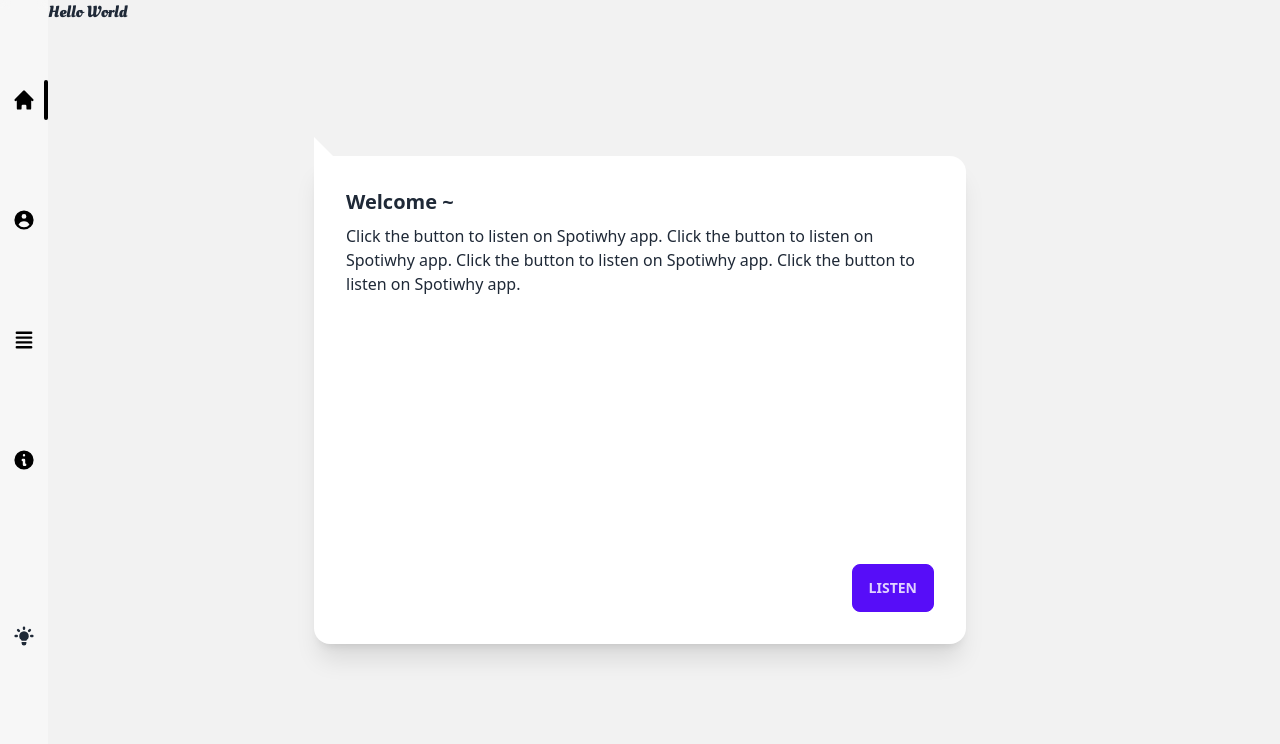
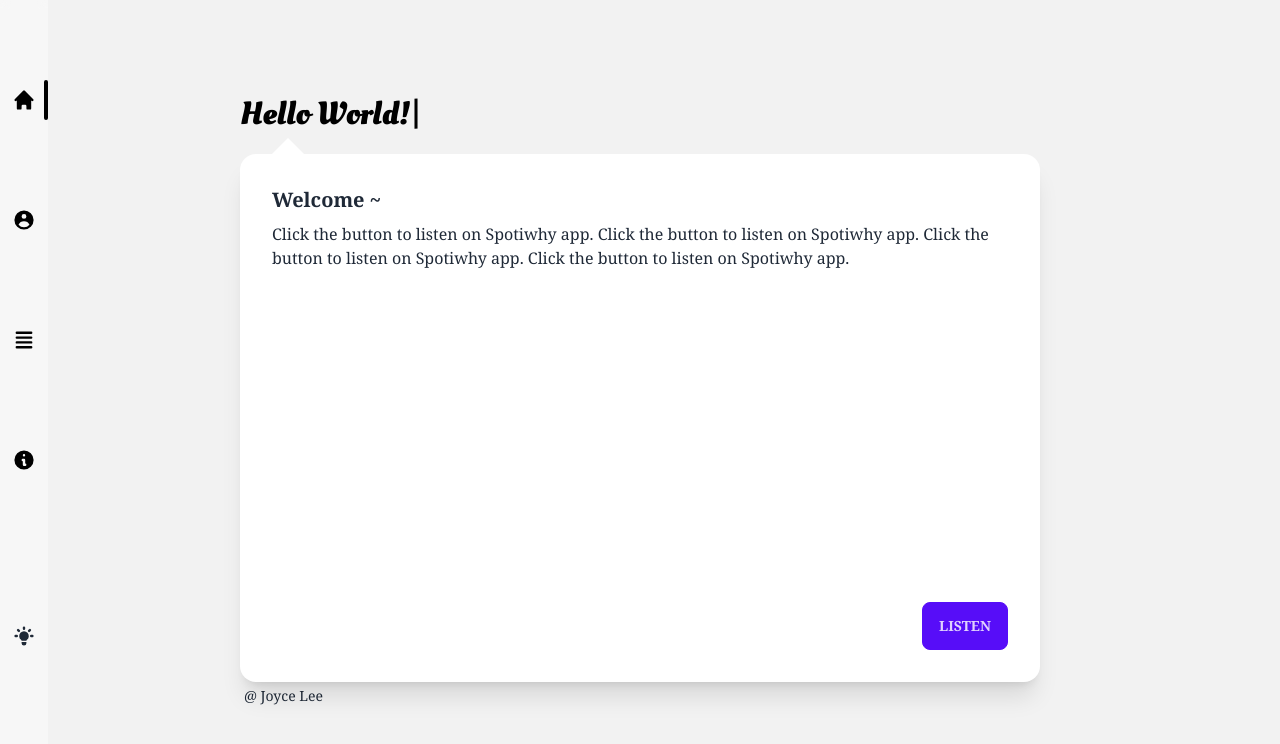
Before and after one commit to Joycejlee00/PersonalWebsite, a Next.js app: page / in a window 1280 px wide. Shown: the top 744 px of the page. Built offline with nearby package versions, Linux system fonts and the light colour scheme.

Commit message:
add type writer effect andadd footer note at bottom

```diff
--- a/package.json
+++ b/package.json
@@ -25,7 +25,8 @@
     "react-dom": "18.2.0",
     "react-icons": "^4.11.0",
     "tailwindcss": "3.3.3",
-    "typescript": "5.2.2"
+    "typescript": "5.2.2",
+    "typewriter-effect": "^2.21.0"
   },
   "devDependencies": {
     "daisyui": "^3.6.5"
--- a/src/components/Footer.tsx
+++ b/src/components/Footer.tsx
@@ -1,11 +1,9 @@
 export const Footer = () => {
   return (
-    <footer className=''>
-        <p>
-            <a>
-                Joyce Lee
-            </a>
-        </p>
+    <footer className="footer footer-left p-1 bg-transparent text-base-content">
+      <aside>
+        <p> @ Joyce Lee</p>
+      </aside>
     </footer>
   )
 }
--- a/src/components/Navbar.tsx
+++ b/src/components/Navbar.tsx
@@ -45,7 +45,7 @@ const navItems = [
                 key={item.path}
                 onClick={() => setActiveItem(item.path)}
                 href={item.path}
-                className={`${isActive ? "" : "hover:text-zinc-600"} activeItem`}
+                className={`${isActive ? "" : "hover:text-zinc-600" } activeItem`}
                 style={{
                   WebkitTapHighlightColor: "transparent",
                 }}
--- a/src/pages/index.tsx
+++ b/src/pages/index.tsx
@@ -1,4 +1,6 @@
 import { Inter, Oleo_Script } from 'next/font/google'
+import Typewriter from 'typewriter-effect';
+import { Footer } from '@/components/Footer';
 
 const oleo_script = Oleo_Script({
   weight: '700',
@@ -10,8 +12,16 @@ const inter = Inter({ subsets: ['latin'] })
 
 export default function Home() {
   return (
-    <main>
-      <section className={oleo_script.className}>Hello World</section>
+    <main className='main'>
+      <h2 className={`typewriter ${oleo_script.className}`}>
+      <Typewriter
+        onInit={(typewriter) => {
+          typewriter.typeString('Hello World!')
+            .pauseFor(2500)
+            .start();
+        }}
+      />
+      </h2>
       <div className="card lg:card-side bg-white shadow-xl">
         <div className="card-body">
           <h2 className="card-title">Welcome ~ </h2>
@@ -21,6 +31,7 @@ export default function Home() {
           </div>
         </div>
       </div>
+      <Footer/>
     </main>
   )
 }
--- a/src/styles/card.css
+++ b/src/styles/card.css
@@ -1,24 +1,33 @@
-.card {
-
+.main {
   justify-content: center;
   position: absolute;
   top: 50%;
   left: 50%;
   transform: translate(-50%, -50%);
   border-top-left-radius: 0%;
-  width: 40.75rem;
-  height: 30.5rem;
+  font-family: Cambria, Cochin, Georgia, Times, 'Times New Roman', serif;
+}
+
+.typewriter{
+  color: black;
+  font-size: 2rem;
+  margin: 0;
+  margin-bottom: 2%;
+  font-weight: bolder;
+}
+
+.card {
+  width: 50rem;
+  height: 33rem;
 }
 .card:before {
-  content: "";
-  width: 0px;
-  height: 0px;
+  content: '';
   position: absolute;
-  border-left: 20px solid white;
-  border-right: 20px solid transparent;
-  border-top: 20px solid white;
-  border-bottom: 20px solid transparent;
-  transform: rotate(-90deg);
-  left: 0;
-  top: -1.2rem;
+  width: 0;
+  height: 0;
+  bottom: 100%;
+  left: 2em;
+  border: 1rem solid transparent;
+  border-top: none;
+  border-bottom-color: #fff;
 }
```
Also changed, not shown: 1 other file (tests, documents, lock files or other folders).
